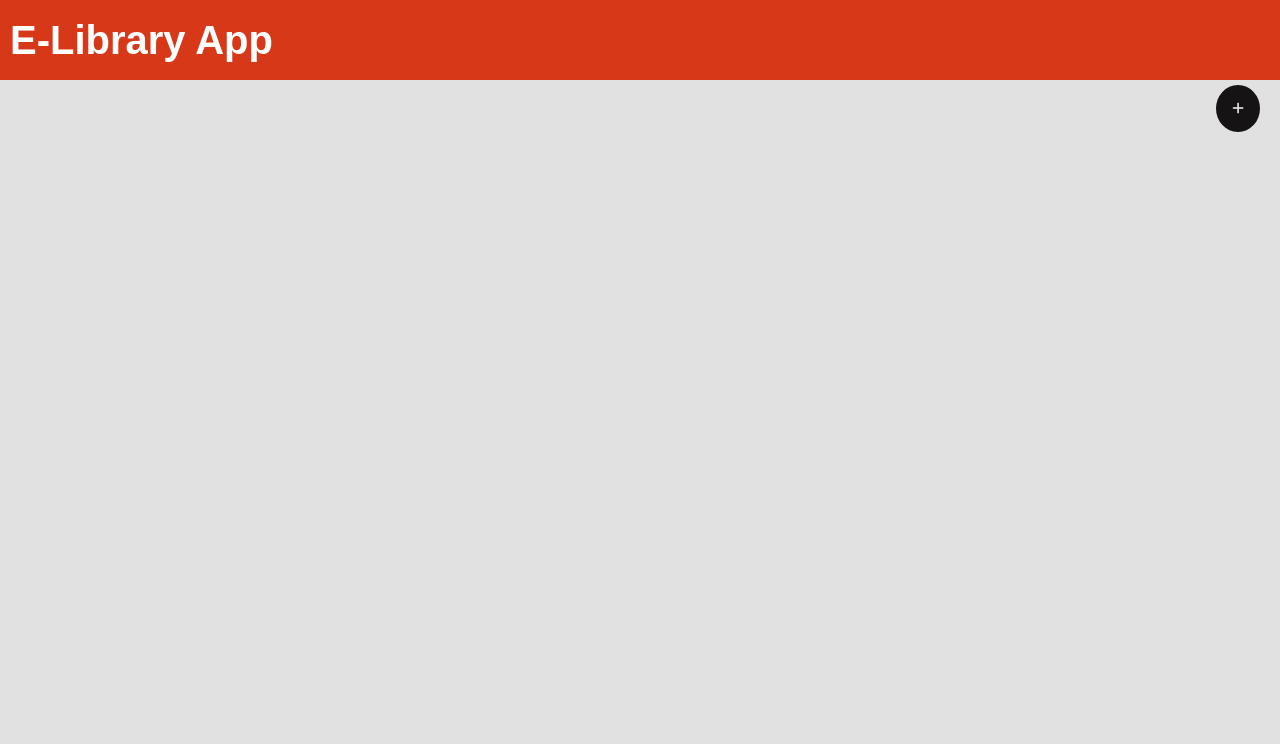
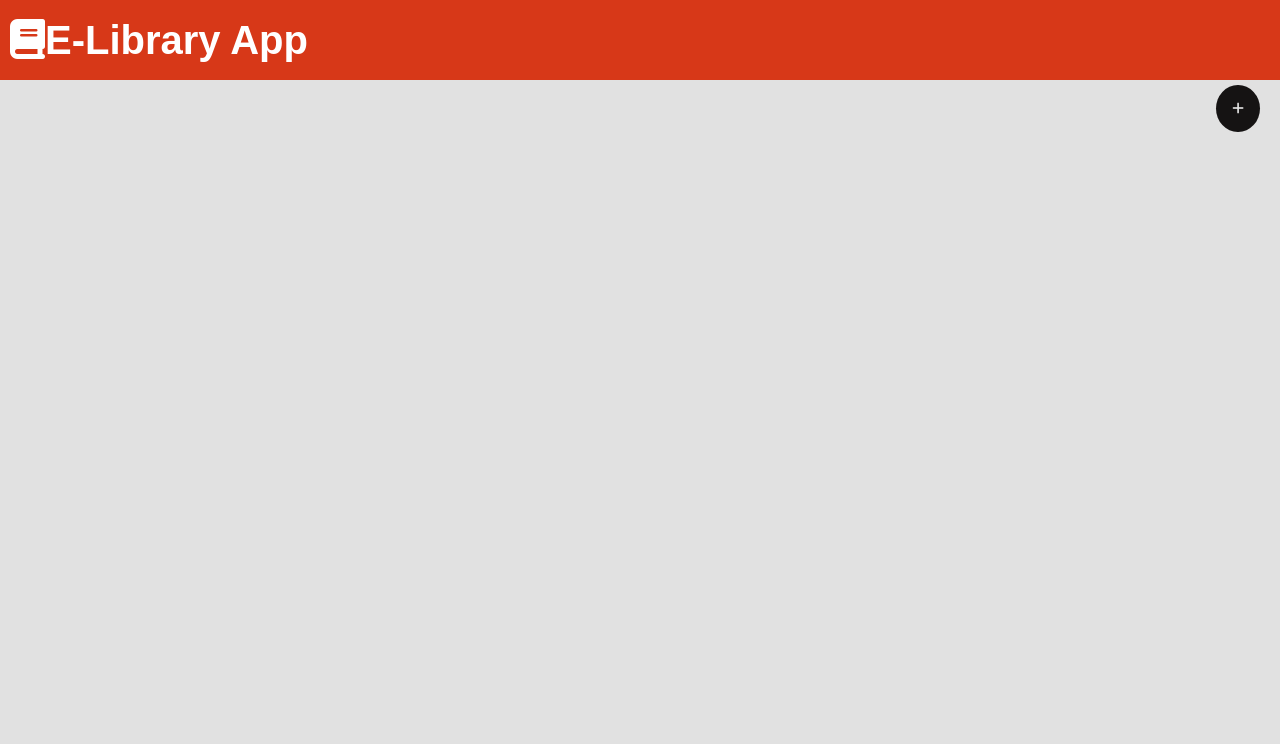
Before and after one commit to Aayush99910/Library-App, a plain HTML site: page index.html in a window 1280 px wide. Shown: the top 744 px of the page. Drawn offline with Linux system fonts and the light colour scheme; a web font is replaced by a local one.

Commit message:
Update index.html

```diff
--- a/index.html
+++ b/index.html
@@ -13,7 +13,7 @@
 <body>
 
     <nav>
-        <p>E-Library App</p>
+        <p><i class="fa-solid fa-book"></i>E-Library App</p>
     </nav>
 
     <main>
```
